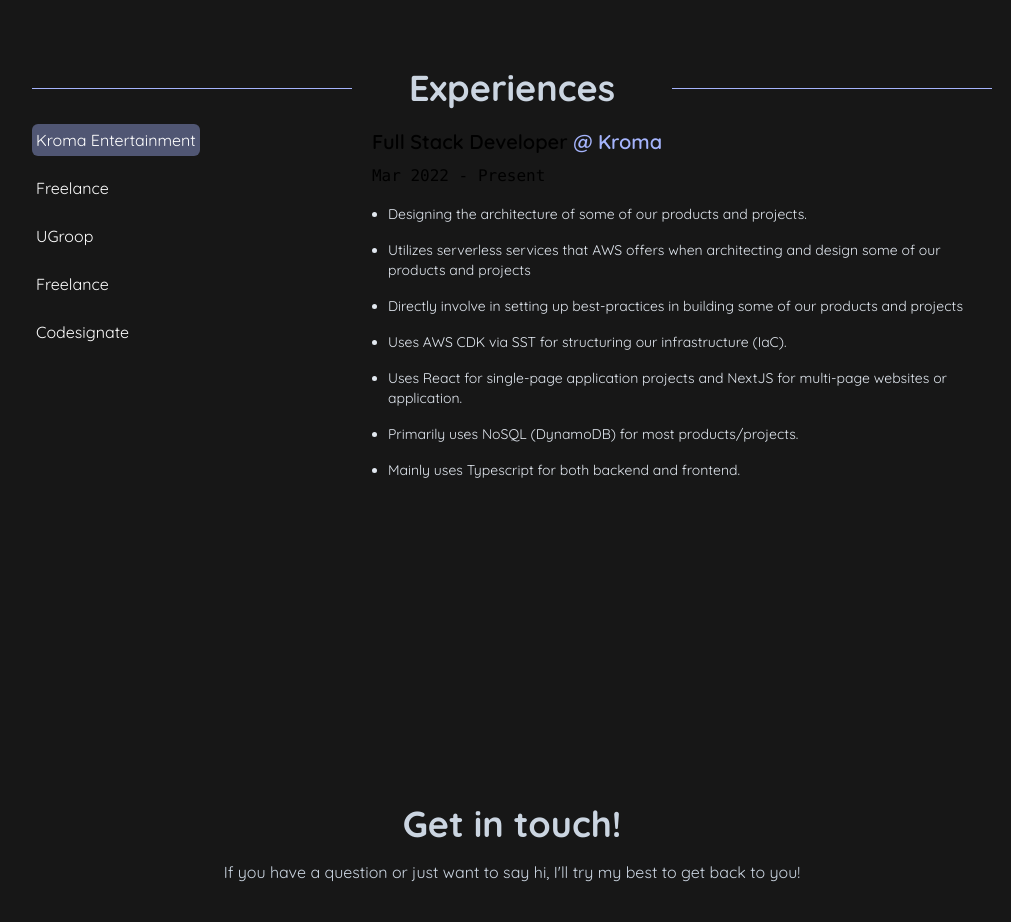
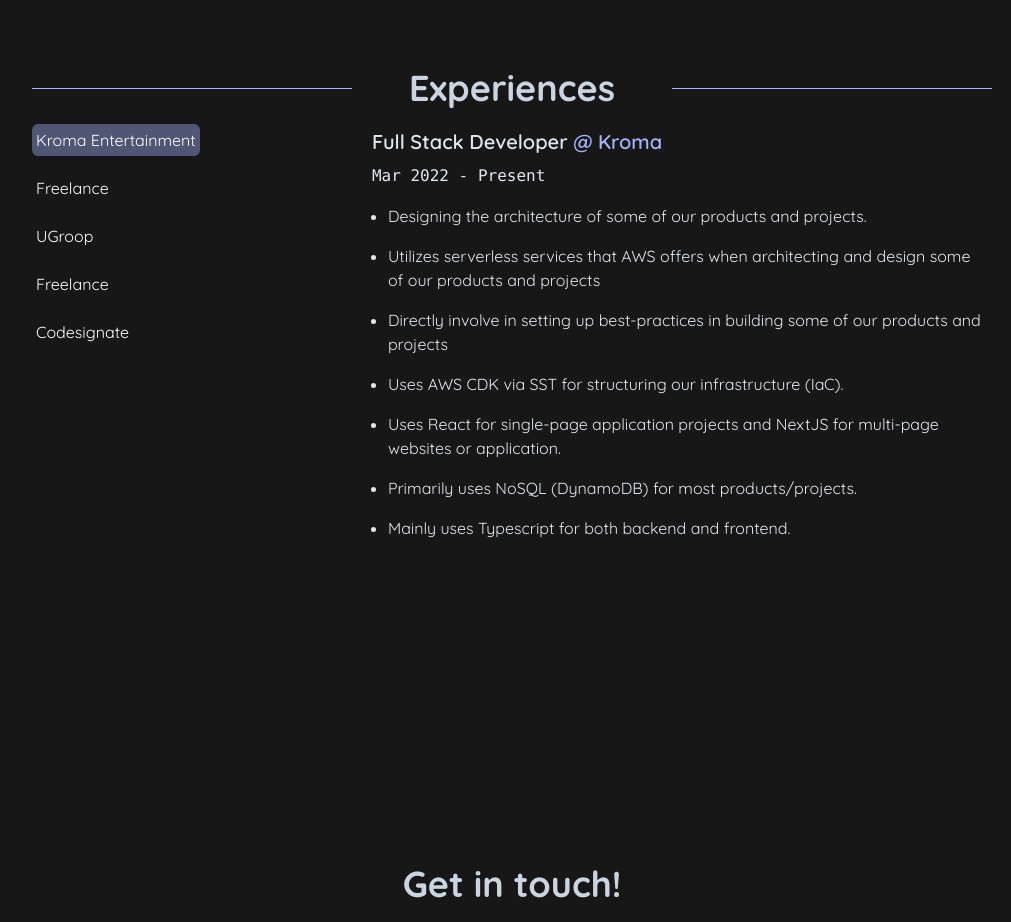
Before and after one commit to paulcedrick/my-personal-website, a Next.js app in the folder website/: page / in a window 1280 px wide. Shown: the part 1740-2662 px from the top of the page, without its empty margins (128-1139 px from the left). Built offline with nearby package versions, Linux system fonts and the light colour scheme.

Commit message:
change the font size for experiences

```diff
--- a/website/app/ExperiencesSection.tsx
+++ b/website/app/ExperiencesSection.tsx
@@ -40,16 +40,18 @@
       animate={{ opacity: 1, x: 0 }}
       exit={{ opacity: 0, x: 16 }}
     >
-      <p className="text-base font-semibold sm:text-xl">
+      <p className="text-base font-semibold text-slate-200 sm:text-xl">
         {title}{" "}
         {company && <span className="text-indigo-300">@ {company}</span>}
       </p>
-      <p className="mt-2 font-mono text-sm font-normal sm:text-base">{date}</p>
+      <p className="mt-2 font-mono text-sm font-normal text-slate-200 sm:text-base">
+        {date}
+      </p>
 
       <ul className="mt-4 ml-4 flex flex-col gap-4">
         {responsibilities.map((responsibility, i) => (
           <li
-            className="list-disc text-xs text-slate-200 sm:text-sm"
+            className="list-disc text-sm text-slate-200 sm:text-base"
             key={`${i}-${responsibility}`}
           >
             <p>{responsibility}</p>
```
